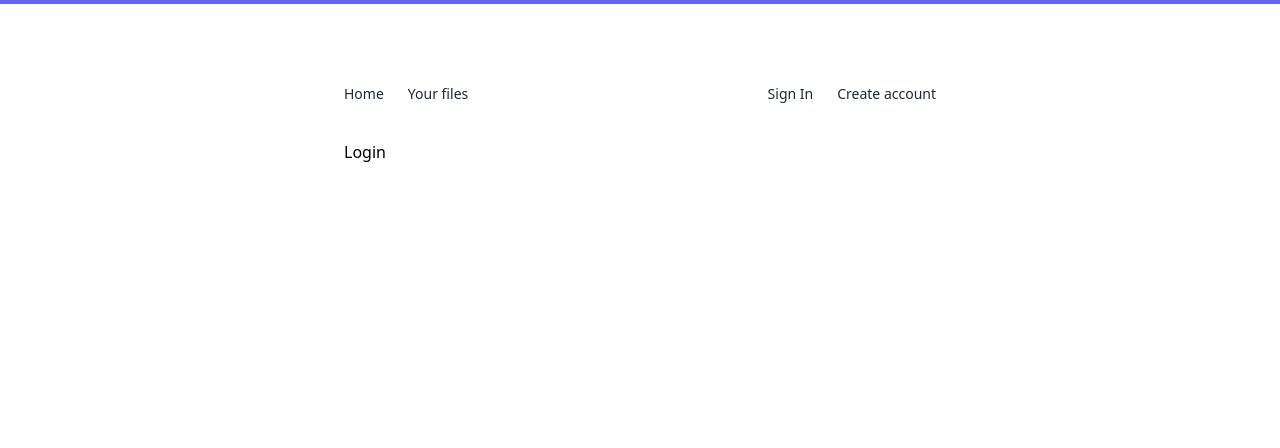
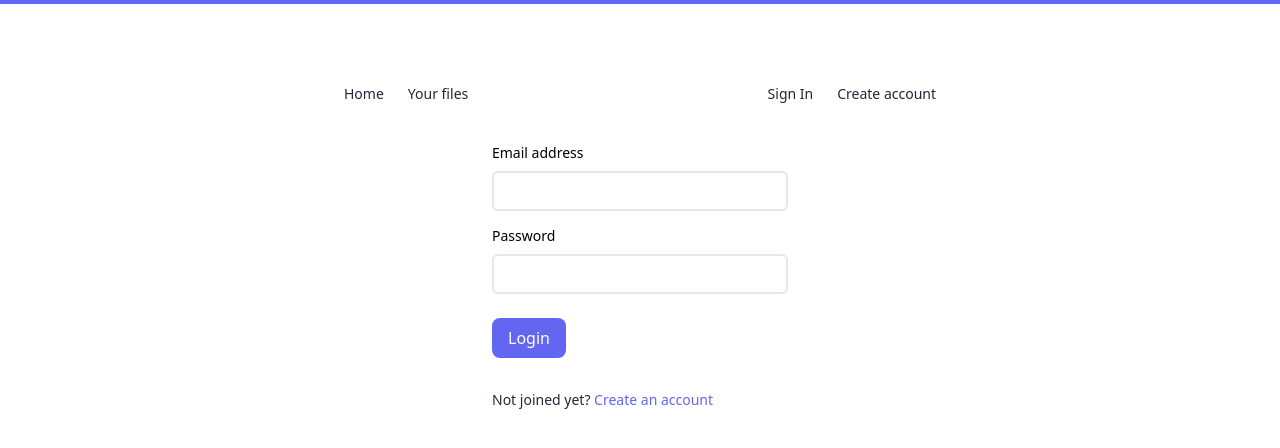
Before and after one commit to korchevIvan/hiupload-client, a Vue app: page /login in a window 1280 px wide. Shown: the top 448 px of the page. Built offline with nearby package versions, Linux system fonts and the light colour scheme; no server answers.

Commit message:
Build login page

```diff
--- a/src/views/LoginView.vue
+++ b/src/views/LoginView.vue
@@ -1,8 +1,28 @@
 <template>
-  <div>
-    <form action="" @submit.prevent="login">
-      <button type="submit">Login</button>
+  <div class="w-10/12 md:w-6/12 mx-auto">
+    <form action="#" @submit.prevent="login" class="mb-8">
+      <div class="mb-6">
+        <div class="mb-3">
+          <label for="email" class="inline-block text-sm mb-2">Email address</label>
+          <input
+              type="text" id="email" class="w-full border-2 border-gray-200 h-10 px-3 rounded-md"
+              v-model="form.email"
+          >
+        </div>
+        <div class="mb-3">
+          <label for="password" class="inline-block text-sm mb-2">Password</label>
+          <input
+              type="password" id="password" class="w-full border-2 border-gray-200 h-10 px-3 rounded-md"
+              v-model="form.password"
+          >
+        </div>
+      </div>
+      <button type="submit" class="bg-indigo-500 text-white px-4 py-3 leading-none rounded-lg font-medium">
+        Login
+      </button>
     </form>
+    <p class="text-sm text-gray-800">Not joined yet? <a href="#" class="text-indigo-500">Create an account</a></p>
+
   </div>
 </template>
 
@@ -10,12 +30,23 @@
 import {mapActions} from 'vuex'
 
 export default {
+  data() {
+    return {
+      form: {
+        email: '',
+        password: ''
+      }
+    }
+  },
   methods: {
     ...mapActions({
       loginAction: 'auth/login'
     }),
-    login() {
-      this.loginAction({email: 'unbsold@yandex.ru', password: '12345678'})
+
+    async login() {
+      await this.loginAction(this.form)
+
+      this.$router.replace({name: 'home'})
     }
   }
 }
```
